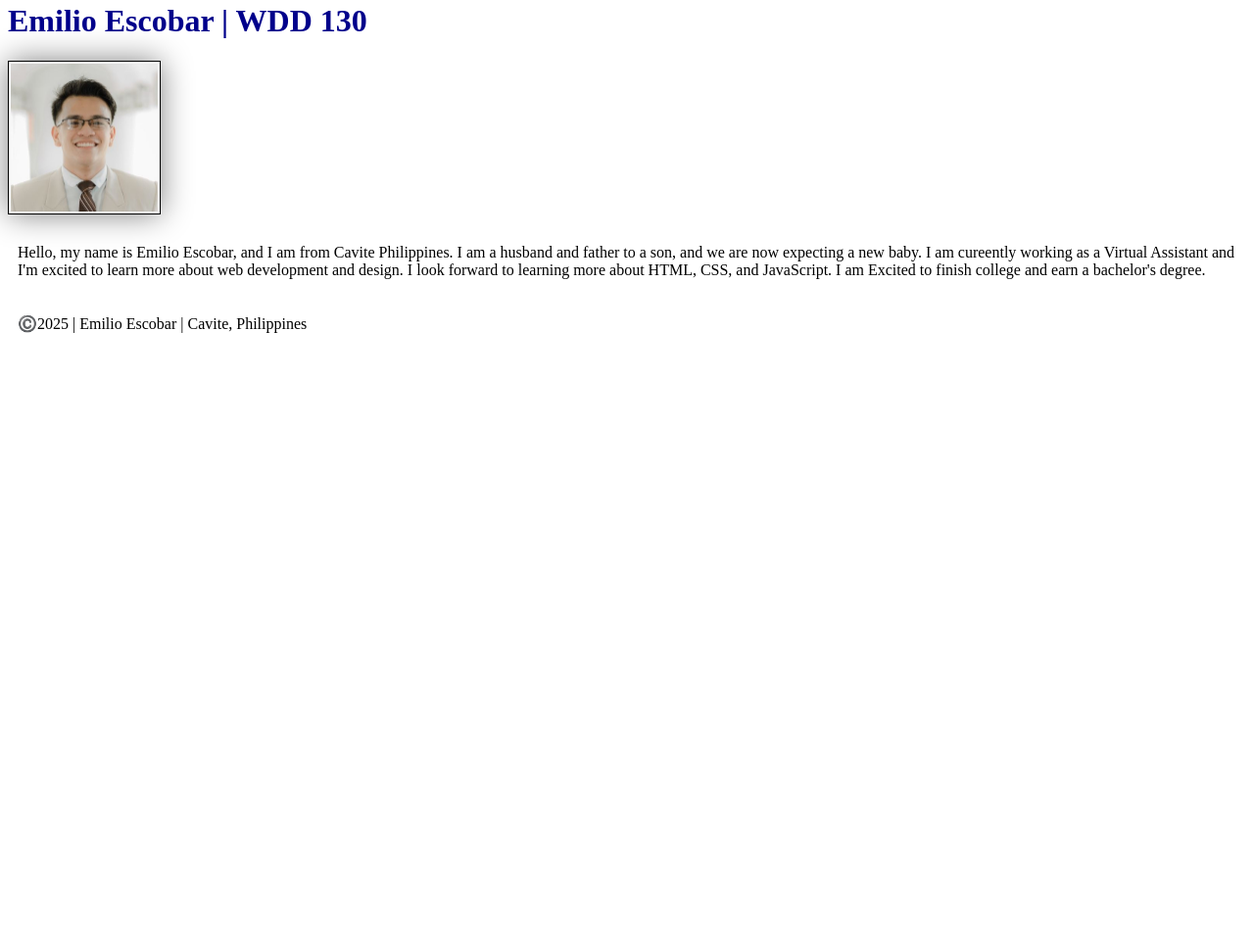
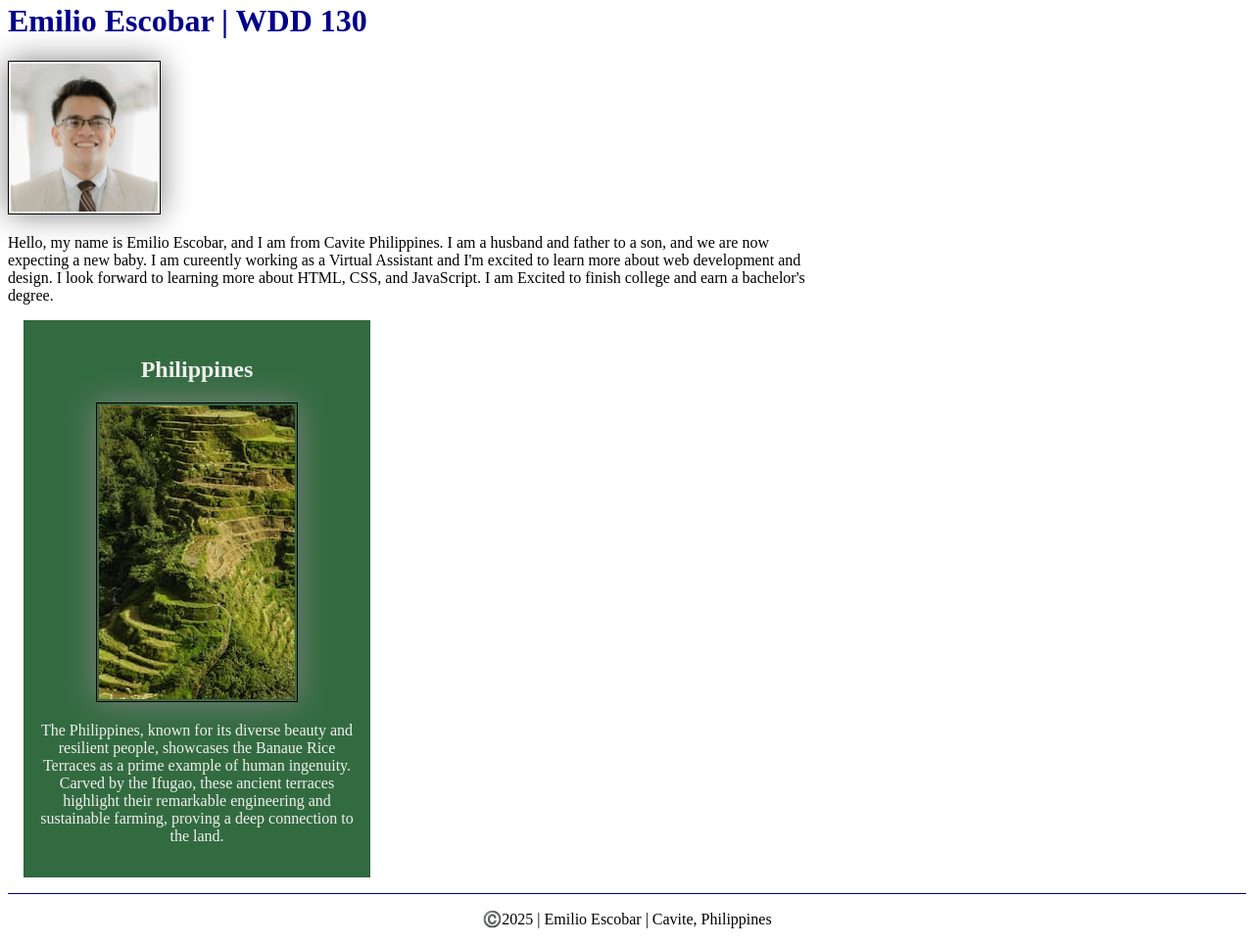
Before and after one commit to mimilesco08/wdd130, a plain HTML site: page index.html in a window 1280 px wide. Shown: the part 162-1126 px from the top of the page at 98% size. Before the commit the page ends 800 px from the top, so only its background shows below. Drawn offline with Linux system fonts and the light colour scheme.

Commit message:
Page Enhancement

```diff
--- a/index.html
+++ b/index.html
@@ -5,6 +5,8 @@
     <meta charset="utf-8">
     <meta name="viewport" content="width=device-width,initial-scale=1.0">
     <title>Emilio Escobar | WDD 130</title>
+    <meta name="description" content="BYU-Idaho WDD 130 course home page">
+    <meta name="author" content="Emilio Escobar">
     <link rel="stylesheet" href="style/styles.css">
 </head>
 
@@ -23,6 +25,13 @@
             about web development and design. I look forward to learning more about HTML, CSS, and JavaScript. I am
             Excited to finish college and earn a bachelor's degree.</p>
     </main>
+    <aside>
+        <h2>Philippines</h2>
+        <img src="images/images-philippines.jpg.jpg" alt="Banaue Rice Terraces">
+        <p>The Philippines, known for its diverse beauty and resilient people, showcases the Banaue Rice Terraces as a
+            prime example of human ingenuity. Carved by the Ifugao, these ancient terraces highlight their remarkable
+            engineering and sustainable farming, proving a deep connection to the land.</p>
+    </aside>
     <footer>
         <p>©️2025 | Emilio Escobar | Cavite, Philippines </p>
     </footer>
--- a/style/styles.css
+++ b/style/styles.css
@@ -24,3 +24,37 @@ img {
 p {
     padding: 10px;
 }
+
+main {
+    max-width: 840px;
+}
+
+aside {
+    width: 20rem;
+    margin: 1rem;
+    border: 1px solid rgb(0 0 0 / .1);
+    padding: 1rem;
+    background-color: rgb(51, 107, 64);
+    color: #f0f0f0;
+    text-align: center;
+}
+
+aside img {
+    width: 200px;
+    height: auto;
+}
+
+main img {
+    width: 150px;
+    height: auto;
+}
+
+p {
+    padding: 0;
+}
+
+footer {
+    margin-top: 15px;
+    border-top: 1px solid darkblue;
+    text-align: center;
+}
```
Also changed, not shown: images/images-philippines.jpg.jpg (added).
